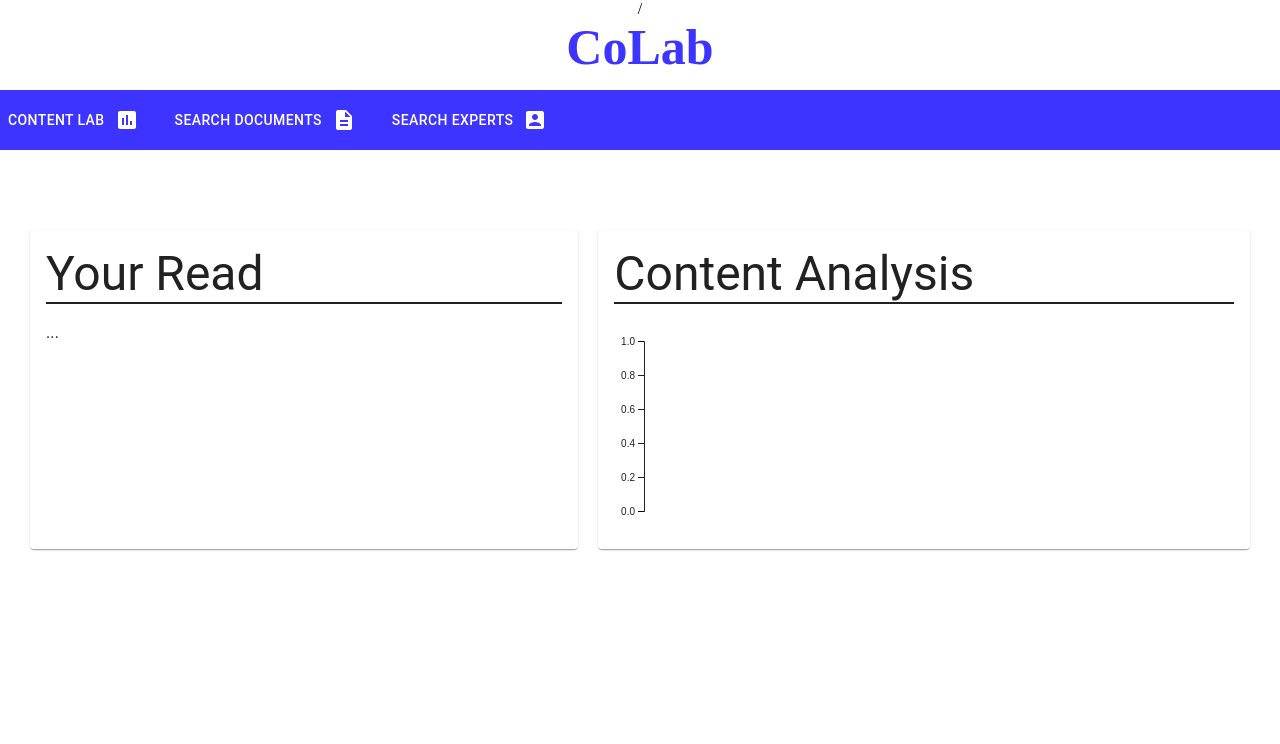
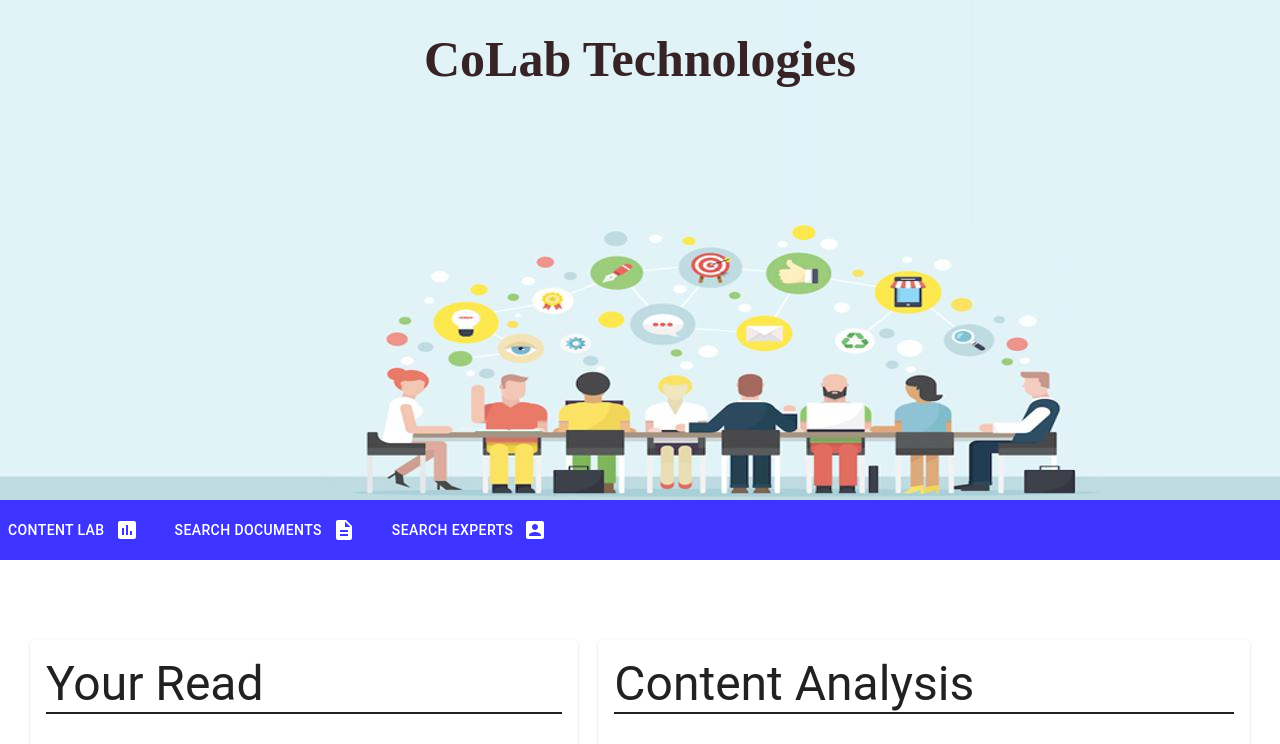
Before and after one commit to psteeves/k-m, a React (Create React App) app in the folder webapp/: page / in a window 1280 px wide. Shown: the top 744 px of the page. Built offline with nearby package versions, Linux system fonts and the light colour scheme; no server answers.

Commit message:
add logo (#27)

```diff
--- a/webapp/src/App.css
+++ b/webapp/src/App.css
@@ -4,13 +4,17 @@
 }
 
 header {
-  height: 90px
+    height: 500px;
+    background-image: url("./collaboration_cropped.jpg");
+    background-repeat: no-repeat;
+    background-size: cover;
 }
 
 .company-name {
   font-size: 50px;
-  color: rgba(38, 27, 255, 0.89);
+  color: rgb(53, 35, 38);
   margin: auto;
+    padding-top: 30px;
 }
 
 .search-bar {
--- a/webapp/src/App.js
+++ b/webapp/src/App.js
@@ -23,7 +23,7 @@ class App extends React.Component {
         return (
             <div className="App">
                 <header>
-                    /<h1 className="company-name">CoLab</h1>
+                    <h1 className="company-name">CoLab Technologies</h1>
                 </header>
                 <SearchBar/>
                 <Route exact path="/" render={() => (
```
Also changed, not shown: webapp/src/collaboration_cropped.jpg (added), 1 other file (tests, documents, lock files or other folders).
